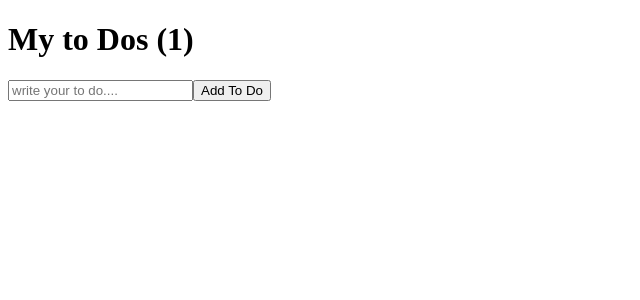
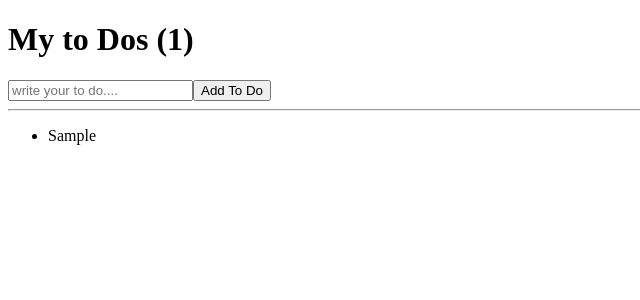
Before and after one commit to hoyo1744/react-practice, a React (Create React App) app in the folder my-app/: page / in a window 1280 px wide. Both pictures are taken after typing "Sample" into the empty fields and a click on the button "Add To Do". Shown: the top 300 px of the page, without its empty margins (0-640 px from the left). Built offline with nearby package versions, Linux system fonts and the light colour scheme.

Commit message:
#7.1 To Do List part Two (11:30)

```diff
--- a/my-app/src/App.js
+++ b/my-app/src/App.js
@@ -44,6 +44,10 @@
 // setToDos((currentArray) => [toDo, ...currentArray] ) ...은 배열추가를 의미함.
 // setToDos((currentArray) => [toDo, ...currentArray] ) ...은 배열추가를 의미함. ==> setToDos(function(currentArray){[toDo, ...currentArray}); 와 똑같다.
 
+// 7-1
+// set 함수는 2가지 옵션이 있다. 단순히 값을 전달하거나 함수는 전달하거나!
+// 7-1은 todo List를 자바스크립트를 이용해서 컴포넌트로 표현하는것
+
 function App() {
     const [toDo, setToDo] = useState("");
     const [toDos, setToDos] = useState([]);
@@ -53,7 +57,6 @@
     }
 
 
-
     const onSubmit = (event) => {
         event.preventDefault();
         if (toDo === "") {
@@ -61,7 +64,7 @@
         }
         setToDo("");
         console.log(toDo);
-        setToDos((currentArray) => [toDo, ...currentArray] )
+        setToDos((currentArray) => [toDo, ...currentArray])
     }
 
     console.log(toDos);
@@ -76,7 +79,10 @@
                 <input onChange={onChange} value={toDo} type="text" placeholder="write your to do...."/>
                 <button>Add To Do</button>
             </form>
-
+            <hr/>
+            <ul>
+                {toDos.map((item, index) => <li key={index}>{item}</li>)}
+            </ul>
         </div>);
 
 
```
